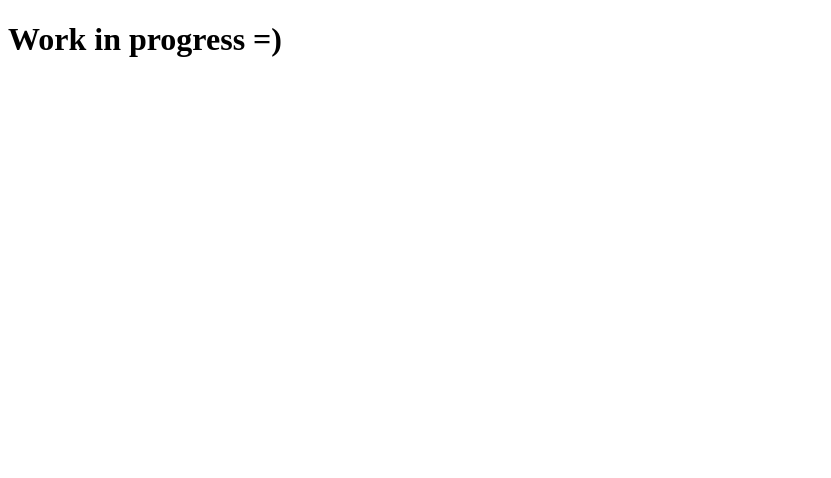
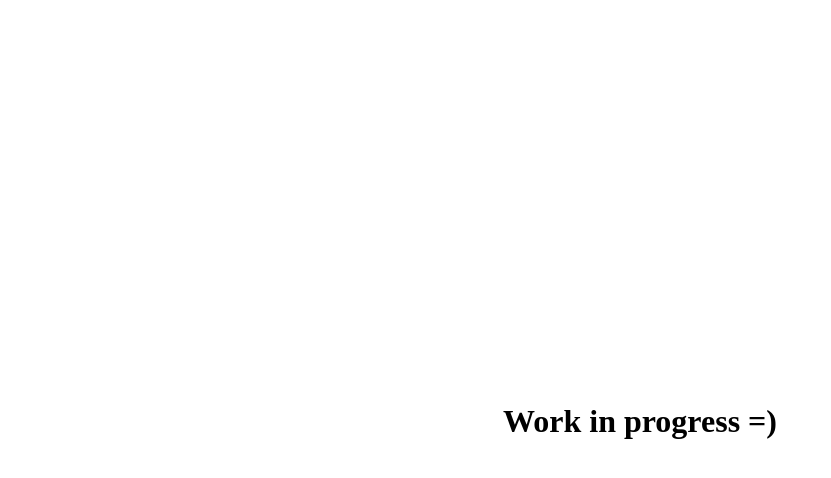
Before and after one commit to vsanjorge/vsanjorge, a plain HTML site: page index.html in a window 1280 px wide. Shown: the whole page, without its empty margins (0-831 px from the left). Drawn offline with Linux system fonts and the light colour scheme.

Commit message:
More work in progress =)

```diff
--- a/index.html
+++ b/index.html
@@ -6,9 +6,9 @@
     <title>vsanjorge</title>
     <link href="style.css" rel="stylesheet" type="text/css" />
     <noscript>Por favor habilita JavaScript para visualizar esta página.</noscript>
-    <script src="script.js"></script>
   </head>
   <body>
-    <h1>Work in progress =)</h1>
+    <h1 class="center">Work in progress =)</h1>
+    <script src="script.js"></script>
   </body>
 </html>
--- a/style.css
+++ b/style.css
@@ -0,0 +1,7 @@
+.center {
+  position: fixed; /* or absolute */
+  top: 50%;
+  left: 50%;
+  /* bring your own prefixes */
+  transform: translate(-50%, -50%);
+}
```
